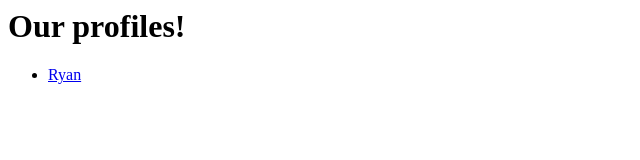
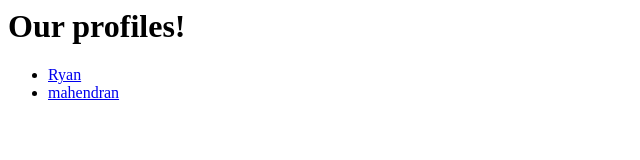
Before and after one commit to ascomsci/about-us, a plain HTML site: page index.html in a window 1280 px wide. Shown: the full height of the page, 0-640 px from the left. Drawn offline with Linux system fonts and the light colour scheme.

Commit message:
Added Name to Index

```diff
--- a/index.html
+++ b/index.html
@@ -2,4 +2,5 @@
 
 <ul>
 	<li><a href="ryan-morris.html">Ryan</a></li>
+	<li><a href="mahendran.html">mahendran</a></li>
 </ul>
```
